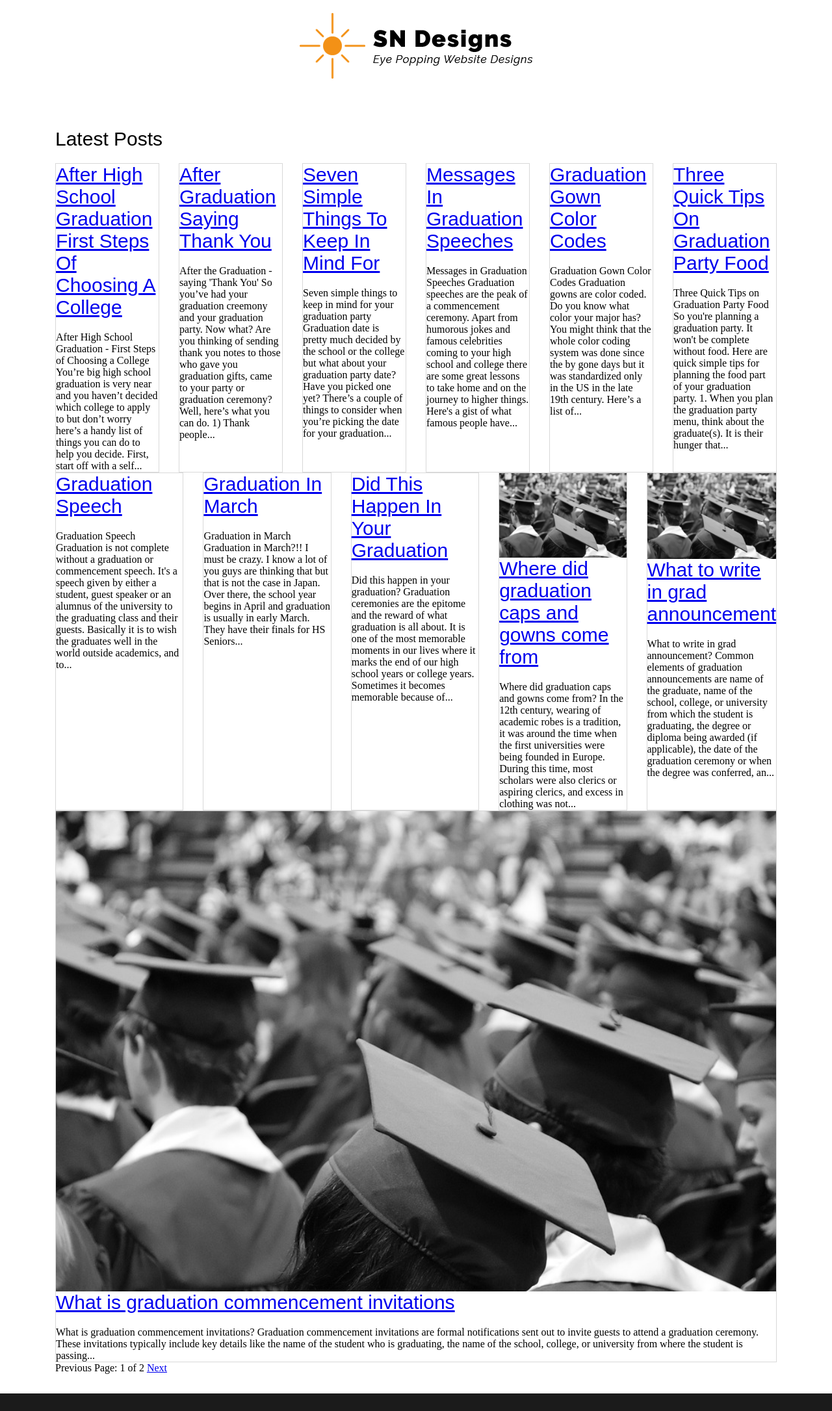
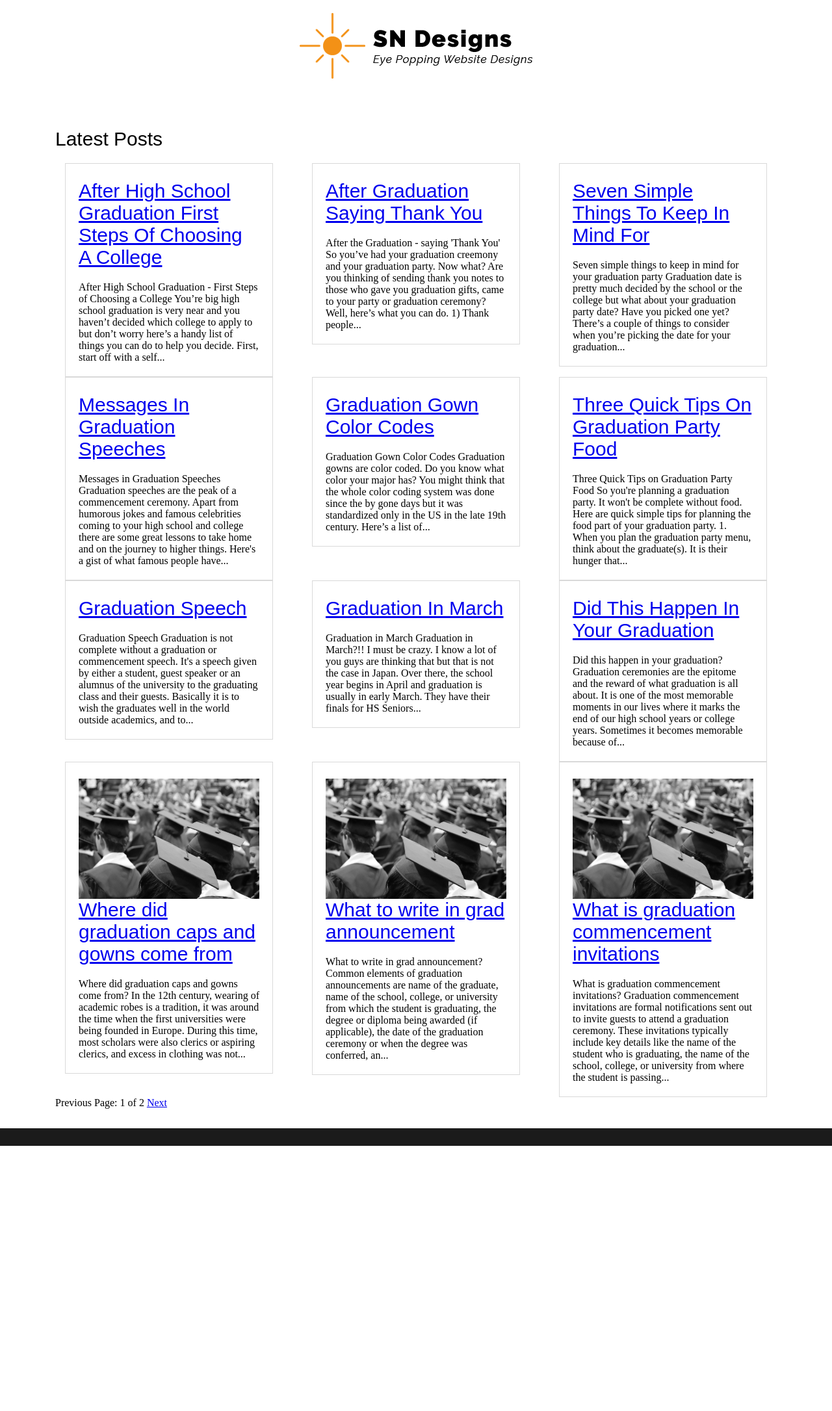
Before and after one commit to sncreative/sncreative.github.io, a Jekyll site: the page built from blog/index.html, in a window 1280 px wide. Shown: the whole page at 65% size. Built offline with Jekyll 4.4.1, drawn with Linux system fonts in a browser that asks for light colours; nearby versions of some CDN libraries; the list of posts is cut into pages by our own code; after the commit the page ends 1763 px from its top, so only the background shows below that.

Commit message:
Add files via upload

```diff
--- a/blog/index.html
+++ b/blog/index.html
@@ -17,10 +17,12 @@ description: Blog
 <div class="card-deck">
 
 {% for post in paginator.posts %}
+<div class="col-md-4">
 <div class="card">
 {% if post.image %} <img src="{{ post.image }}" class="img-fluid"> {% endif %}
 <h1><a href="{{ post.url }}">{{ post.title }}</a></h1>
 {{ post.content | strip_html | truncatewords: 50 }}
+</div>
 </div>
 {% endfor %}
 
--- a/css/custom.css
+++ b/css/custom.css
@@ -527,7 +527,6 @@ body {
 	margin: -25px -20px 15px -20px;
 }
 
-
 .card-deck {
     display: -webkit-box;
     display: -ms-flexbox;
@@ -538,8 +537,9 @@ body {
     flex-direction: column;
 }
 .card-deck .card {
-    margin-bottom: 15px;
     border: 1px solid #d9d9d9;
+    padding: 25px 20px 20px 20px;
+	margin-bottom: 25px;
 }
 @media (min-width: 576px) {
   .card-deck {
```
